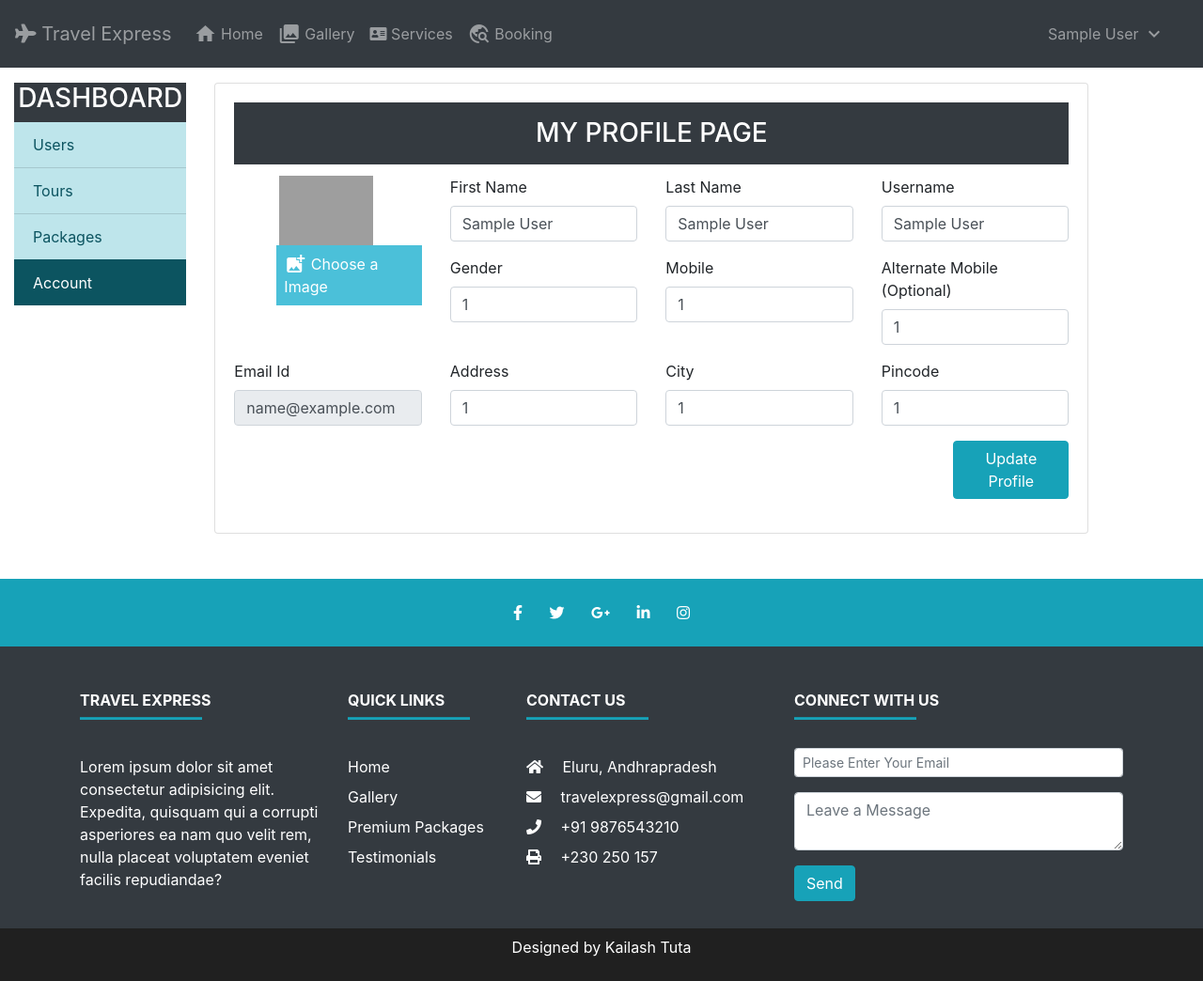
After one commit to kailashTuta/Travel-Express-PHP, a PHP site: page /adminProfile.php in a window 1280 px wide. The commit adds this page. Shown: the whole page at 94% size. Run offline with PHP 8.4, Linux system fonts and the light colour scheme; the visitor is signed in with stand-in values (Sample User, id 1); grey boxes are pictures that could not be loaded.

Commit message:
Added profile page

```diff
--- a/adminDashboard.php
+++ b/adminDashboard.php
@@ -93,7 +93,7 @@ if (isset($_POST['updateUsers'])) {
                     <a href="adminDashboard.php" class="list-group-item list-group-item-action list-group-item-info active">Users</a>
                     <a href="#" class="list-group-item list-group-item-action list-group-item-info">Tours</a>
                     <a href="#" class="list-group-item list-group-item-action list-group-item-info">Packages</a>
-                    <a href="#" class="list-group-item list-group-item-action list-group-item-info">Account</a>
+                    <a href="./adminProfile.php" class="list-group-item list-group-item-action list-group-item-info">Account</a>
                 </div>
             </div>
             <div class="col-md-9">
--- /dev/null
+++ b/adminProfile.php
@@ -0,0 +1,193 @@
+<?php
+
+session_start();
+
+if (isset($_POST['update-info'])) {
+    include "./DBConnect.php";
+    $uid = $_POST['uid'];
+    $fname = $_POST['fname'];
+    $lname = $_POST['lname'];
+    $name = $_POST['name'];
+    $mobile = $_POST['mobile'];
+    $alternate_mobile = $_POST['alternate_mobile'];
+    $address = $_POST['address'];
+    $city = $_POST['city'];
+    $pincode = $_POST['pincode'];
+    // $image = $_POST['image'];
+    $email = $_POST['email'];
+
+    $query = "UPDATE users SET fname='$fname', lname='$lname', name='$name', mobile = '$mobile', alternate_mobile='$alternate_mobile',
+    address='$address', city='$city', pincode='$pincode' WHERE id='$uid'";
+
+    if ($conn->query($query)) {
+        echo '<script> alert("User updated successfully"); </script>';
+        header('location:adminProfile.php');
+    } else {
+        $msg = "$conn->error";
+        echo '<script> alert($msg); </script>';
+    }
+}
+
+?>
+
+<!DOCTYPE html>
+<html lang="en">
+
+<head>
+    <meta charset="UTF-8">
+    <meta name="viewport" content="width=device-width, initial-scale=1.0">
+    <title>Travel Express</title>
+    <!-- Bootstrap -->
+    <link rel="stylesheet" href="https://cdn.jsdelivr.net/npm/bootstrap@4.6.0/dist/css/bootstrap.min.css" integrity="sha384-B0vP5xmATw1+K9KRQjQERJvTumQW0nPEzvF6L/Z6nronJ3oUOFUFpCjEUQouq2+l" crossorigin="anonymous">
+    <script src="https://code.jquery.com/jquery-3.5.1.min.js" integrity="sha256-9/aliU8dGd2tb6OSsuzixeV4y/faTqgFtohetphbbj0=" crossorigin="anonymous"></script>
+    <script src="https://cdn.jsdelivr.net/npm/bootstrap@4.6.0/dist/js/bootstrap.bundle.min.js" integrity="sha384-Piv4xVNRyMGpqkS2by6br4gNJ7DXjqk09RmUpJ8jgGtD7zP9yug3goQfGII0yAns" crossorigin="anonymous">
+    </script>
+
+    <!-- FontAwesome -->
+    <link rel="stylesheet" href="https://cdnjs.cloudflare.com/ajax/libs/font-awesome/5.15.2/css/all.min.css" integrity="sha512-HK5fgLBL+xu6dm/Ii3z4xhlSUyZgTT9tuc/hSrtw6uzJOvgRr2a9jyxxT1ely+B+xFAmJKVSTbpM/CuL7qxO8w==" crossorigin="anonymous" />
+
+    <link href="https://fonts.googleapis.com/icon?family=Material+Icons" rel="stylesheet">
+
+    <!-- CSS -->
+    <link rel="stylesheet" href="./css/style.css">
+    <link rel="stylesheet" href="https://cdnjs.cloudflare.com/ajax/libs/animate.css/4.1.1/animate.min.css" />
+
+    <!-- JavaScript -->
+    <script src="./js/script.js" type="text/javascript"></script>
+    <script src="https://cdnjs.cloudflare.com/ajax/libs/magnific-popup.js/1.1.0/jquery.magnific-popup.min.js"></script>
+    <link rel="stylesheet" href="https://cdnjs.cloudflare.com/ajax/libs/magnific-popup.js/1.1.0/magnific-popup.min.css">
+</head>
+
+<body>
+    <?php include "./partials/navbar.php" ?>
+    <div class="container-fluid mt-3 mb-5">
+        <div class="row">
+            <div class="col-md-2">
+                <div class="list-group list-group-flush bg-dark">
+                    <h3 class="text-white text-center text-uppercase">Dashboard</h3>
+                    <a href="./adminDashboard.php" class="list-group-item list-group-item-action list-group-item-info">Users</a>
+                    <a href="#" class="list-group-item list-group-item-action list-group-item-info">Tours</a>
+                    <a href="#" class="list-group-item list-group-item-action list-group-item-info">Packages</a>
+                    <a href="./adminProfile.php" class="list-group-item list-group-item-action list-group-item-info active">Account</a>
+                </div>
+            </div>
+            <div class="col-md-9">
+                <div class="card">
+                    <div class="card-body">
+                        <h3 class="card-title text-center text-uppercase text-white bg-dark p-3">My Profile Page</h3>
+
+                        <form action="<?= $_SERVER['PHP_SELF'] ?>" method="POST" enctype="multipart/form-data">
+                            <div class="row">
+                                <div class="col-md-3">
+                                    <div class="row">
+                                        <div class="col-md-12">
+                                            <img src=".<?php echo $_SESSION['image']; ?>" class="w-50 ml-5" alt="profile-image">
+                                        </div>
+                                    </div>
+                                    <div class="row">
+                                        <div class="col-md-12">
+                                            <label class="file-upload p-2">
+                                                <input type="file" name="image">
+                                                <span>
+                                                    <span class="material-icons">
+                                                        add_photo_alternate
+                                                    </span>
+                                                    Choose a Image
+                                                </span>
+                                            </label>
+                                        </div>
+                                    </div>
+                                </div>
+                                <div class="col-md-9">
+                                    <div class="row">
+                                        <div class="col-md-4">
+                                            <input type="hidden" name="uid" Value="<?php echo $_SESSION['id'] ?>">
+                                            <div class="form-group">
+                                                <label for="">First Name</label>
+                                                <input type="text" name="fname" class="form-control" value="<?php echo $_SESSION['fname']; ?>">
+                                            </div>
+                                        </div>
+                                        <div class="col-md-4">
+                                            <div class="form-group">
+                                                <label for="">Last Name</label>
+                                                <input type="text" name="lname" class="form-control" value="<?php echo $_SESSION['lname']; ?>">
+                                            </div>
+                                        </div>
+                                        <div class="col-md-4">
+                                            <div class="form-group">
+                                                <label for="">Username</label>
+                                                <input type="text" name="name" class="form-control" value="<?php echo $_SESSION['name']; ?>">
+                                            </div>
+                                        </div>
+                                    </div>
+
+                                    <div class=" row">
+                                        <div class="col-md-4">
+                                            <div class="form-group">
+                                                <label for="">Gender</label>
+                                                <input name="gender" type="text" class="form-control" value="<?php echo $_SESSION['gender']; ?>">
+                                            </div>
+                                        </div>
+                                        <div class="col-md-4">
+                                            <div class="form-group">
+                                                <label for="">Mobile</label>
+                                                <input type="number" name="mobile" class="form-control" value="<?php echo $_SESSION['mobile']; ?>">
+                                            </div>
+                                        </div>
+                                        <div class="col-md-4">
+                                            <div class="form-group">
+                                                <label for="">Alternate Mobile (Optional)</label>
+                                                <input type="number" name="alternate_mobile" class="form-control" value="<?php echo $_SESSION['alternate_mobile']; ?>">
+                                            </div>
+                                        </div>
+                                    </div>
+                                </div>
+                            </div>
+
+                            <div class="row">
+                                <div class="col-md-3">
+                                    <div class="form-group">
+                                        <label for="">Email Id</label>
+                                        <input type="email" name="email" class="form-control" readonly value="<?php echo $_SESSION['User']; ?>">
+                                    </div>
+                                </div>
+                                <div class="col-md-3">
+                                    <div class="form-group">
+                                        <label for="">Address</label>
+                                        <input type="text" name="address" class="form-control" value="<?php echo $_SESSION['address']; ?>">
+                                    </div>
+                                </div>
+                                <div class="col-md-3">
+                                    <div class="form-group">
+                                        <label for="">City</label>
+                                        <input type="text" name="city" class="form-control" value="<?php echo $_SESSION['city']; ?>">
+                                    </div>
+                                </div>
+                                <div class=" col-md-3">
+                                    <div class="form-group">
+                                        <label for="">Pincode</label>
+                                        <input type="number" name="pincode" class="form-control" value="<?php echo $_SESSION['pincode']; ?>">
+                                    </div>
+                                </div>
+                            </div>
+
+                            <div class="row">
+                                <div class="offset-md-10 col-md-2">
+                                    <div class="form-group">
+                                        <button type="submit" name="update-info" class="btn btn-info">Update Profile</button>
+                                    </div>
+                                </div>
+                            </div>
+
+                        </form>
+                    </div>
+                </div>
+            </div>
+        </div>
+    </div>
+    <?php include "./partials/footer.php" ?>
+
+
+</body>
+
+</html>
--- a/css/style.css
+++ b/css/style.css
@@ -317,3 +317,17 @@ blockquote::after {
         background: none;
     }
 }
+
+label.file-upload input[type="file"] {
+    position: absolute;
+    top: -1000px;
+    /* overflow: hidden; */
+}
+
+.file-upload {
+    background: #4BC0D9;
+    color: #fff;
+    display: inline-block;
+    cursor: pointer;
+    margin-left: 45px;
+}
--- a/partials/editUser.php
+++ b/partials/editUser.php
@@ -14,6 +14,7 @@
             </div>
             <form method="post" action="<?= $_SERVER['PHP_SELF'] ?>">
                 <div class="modal-body">
+
                     <input type="hidden" name="uid" id="uid" value="">
                     <div class="form-row">
 
```
Also changed, not shown: login.php (+19 -0 lines), images/profile-images/admin-image.jpg (added).
